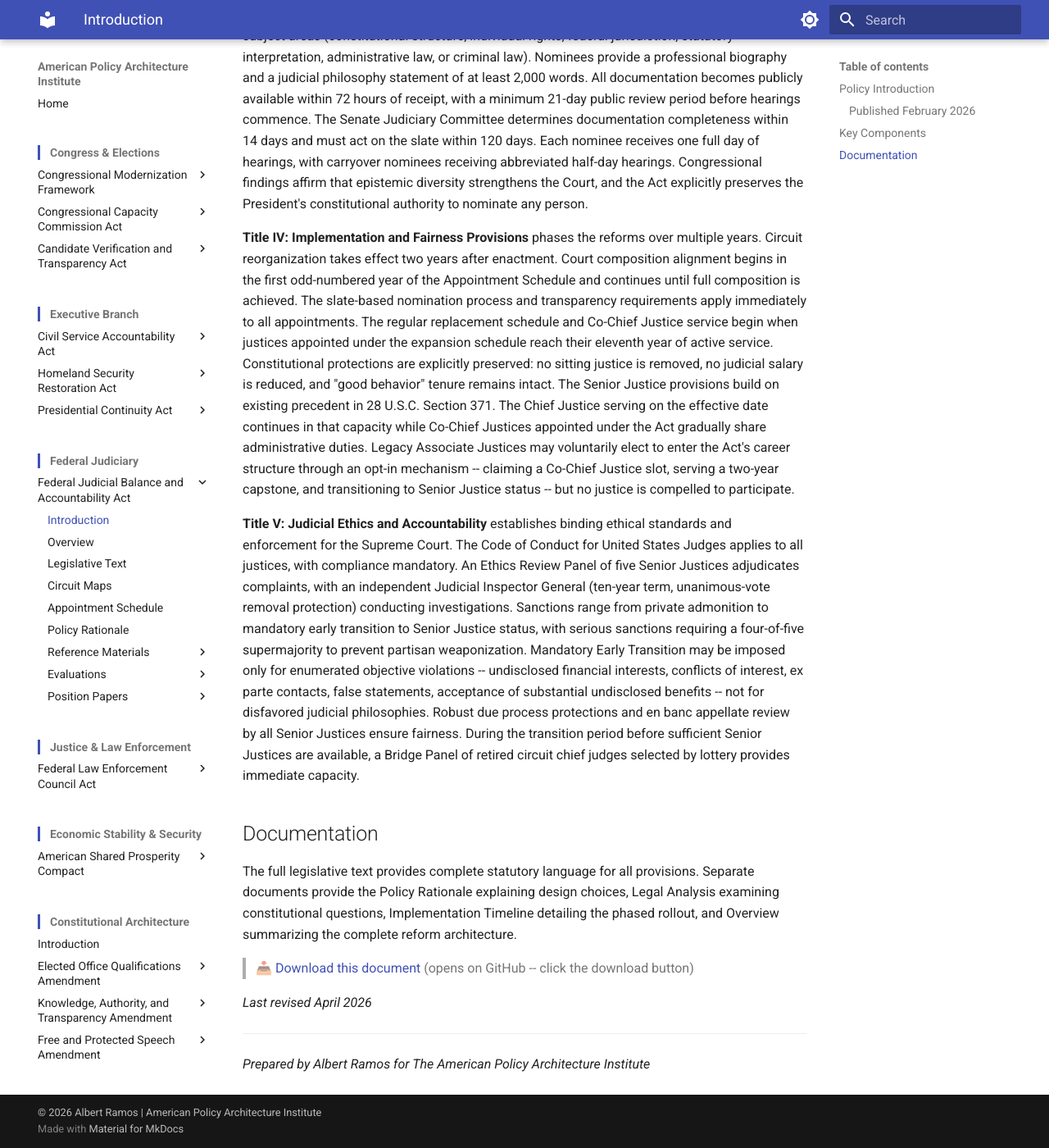
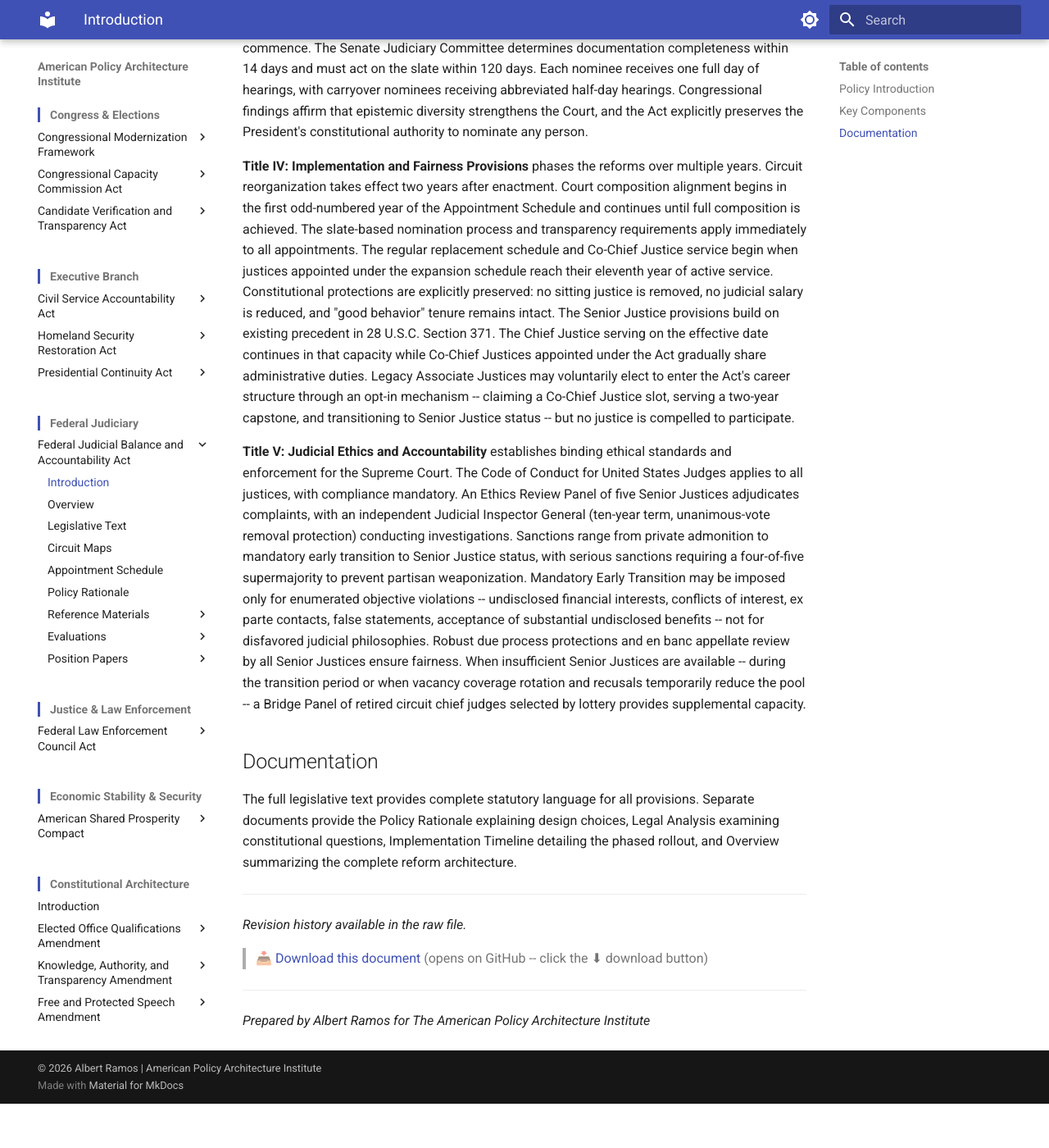
Before and after one commit to albertintech/apai, an MkDocs documentation site: the page built from docs/judiciary/fjbaa/introduction.md, in a window 1280 px wide and 1400 px high, scrolled down 2191 px. Shown: the whole window at 82% size. Built offline with MkDocs 1.6.1 and Material for MkDocs 9.7.7, drawn with Linux system fonts in a browser that asks for light colours; after the commit the page ends 3537 px from its top, so only the background shows below that; some of the changed text lies outside the part shown.

Commit message:
Update introduction.md

```diff
--- a/docs/judiciary/fjbaa/introduction.md
+++ b/docs/judiciary/fjbaa/introduction.md
@@ -1,10 +1,6 @@
 # Federal Judicial Balance and Accountability Act
 
 ## Policy Introduction
-
-### Published February 2026
-
-Based on Rev 2.5 of the Federal Judicial Balance and Accountability Act
 
 ---
 
@@ -24,15 +20,27 @@
 
 **Title IV: Implementation and Fairness Provisions** phases the reforms over multiple years. Circuit reorganization takes effect two years after enactment. Court composition alignment begins in the first odd-numbered year of the Appointment Schedule and continues until full composition is achieved. The slate-based nomination process and transparency requirements apply immediately to all appointments. The regular replacement schedule and Co-Chief Justice service begin when justices appointed under the expansion schedule reach their eleventh year of active service. Constitutional protections are explicitly preserved: no sitting justice is removed, no judicial salary is reduced, and "good behavior" tenure remains intact. The Senior Justice provisions build on existing precedent in 28 U.S.C. Section 371. The Chief Justice serving on the effective date continues in that capacity while Co-Chief Justices appointed under the Act gradually share administrative duties. Legacy Associate Justices may voluntarily elect to enter the Act's career structure through an opt-in mechanism -- claiming a Co-Chief Justice slot, serving a two-year capstone, and transitioning to Senior Justice status -- but no justice is compelled to participate.
 
-**Title V: Judicial Ethics and Accountability** establishes binding ethical standards and enforcement for the Supreme Court. The Code of Conduct for United States Judges applies to all justices, with compliance mandatory. An Ethics Review Panel of five Senior Justices adjudicates complaints, with an independent Judicial Inspector General (ten-year term, unanimous-vote removal protection) conducting investigations. Sanctions range from private admonition to mandatory early transition to Senior Justice status, with serious sanctions requiring a four-of-five supermajority to prevent partisan weaponization. Mandatory Early Transition may be imposed only for enumerated objective violations -- undisclosed financial interests, conflicts of interest, ex parte contacts, false statements, acceptance of substantial undisclosed benefits -- not for disfavored judicial philosophies. Robust due process protections and en banc appellate review by all Senior Justices ensure fairness. During the transition period before sufficient Senior Justices are available, a Bridge Panel of retired circuit chief judges selected by lottery provides immediate capacity.
+**Title V: Judicial Ethics and Accountability** establishes binding ethical standards and enforcement for the Supreme Court. The Code of Conduct for United States Judges applies to all justices, with compliance mandatory. An Ethics Review Panel of five Senior Justices adjudicates complaints, with an independent Judicial Inspector General (ten-year term, unanimous-vote removal protection) conducting investigations. Sanctions range from private admonition to mandatory early transition to Senior Justice status, with serious sanctions requiring a four-of-five supermajority to prevent partisan weaponization. Mandatory Early Transition may be imposed only for enumerated objective violations -- undisclosed financial interests, conflicts of interest, ex parte contacts, false statements, acceptance of substantial undisclosed benefits -- not for disfavored judicial philosophies. Robust due process protections and en banc appellate review by all Senior Justices ensure fairness. When insufficient Senior Justices are available -- during the transition period or when vacancy coverage rotation and recusals temporarily reduce the pool -- a Bridge Panel of retired circuit chief judges selected by lottery provides supplemental capacity.
 
 ## Documentation
 
 The full legislative text provides complete statutory language for all provisions. Separate documents provide the Policy Rationale explaining design choices, Legal Analysis examining constitutional questions, Implementation Timeline detailing the phased rollout, and Overview summarizing the complete reform architecture.
 
-> 📥 [Download this document](https://github.com/albertintech/apai/blob/main/docs/judiciary/fjbaa/introduction.md) (opens on GitHub -- click the download button)
+---
 
-*Last revised April 2026*
+<!--
+## Revision History
+
+**Revision 2.6** (Current)
+- Alignment review against FJBAA Rev 2.6
+- Updated Bridge Panel description to reflect both transitional and steady-state supplemental roles
+- No other substantive content changes required: document's navigational-level descriptions use generic language that does not depend on mechanisms revised in Rev 2.6
+- DPS 3.1 header and footer compliance applied; revision history added per DPS 3.1 section 1.3
+-->
+
+*Revision history available in the raw file.*
+
+> 📥 [Download this document](https://github.com/albertintech/apai/blob/main/docs/judiciary/fjbaa/introduction.md) (opens on GitHub -- click the ⬇ download button)
 
 ---
 
```
